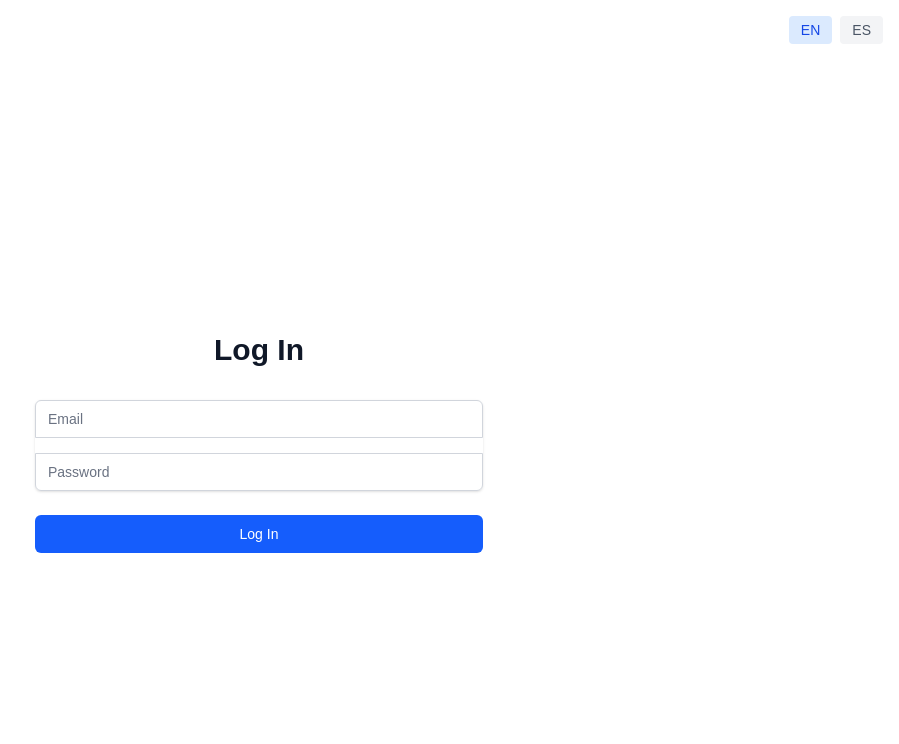
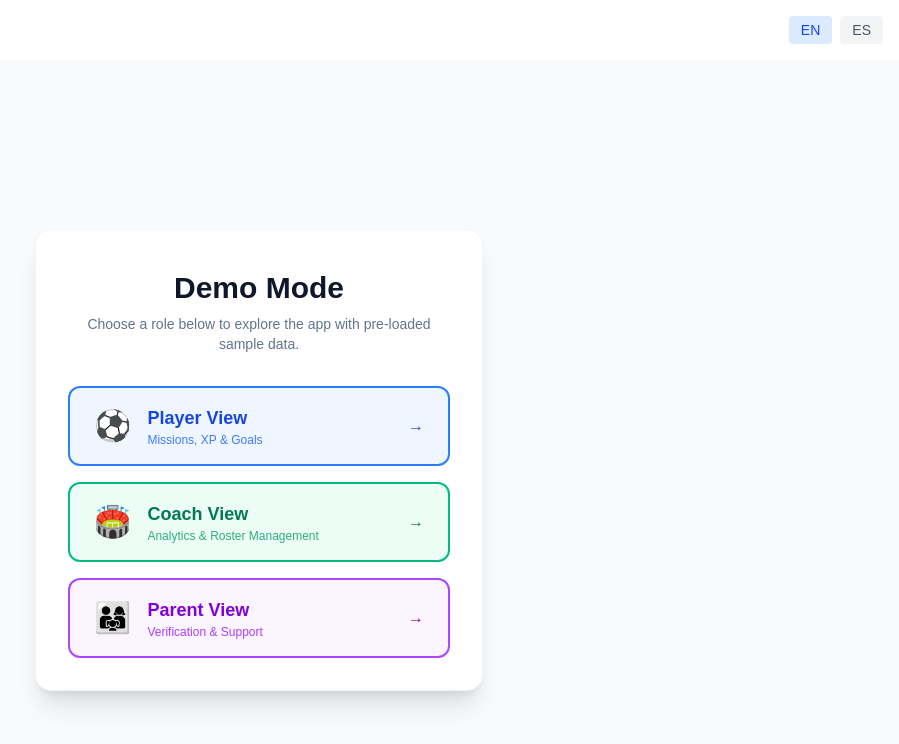
Before and after one commit to justinstarrclikevans-creator/843fc, a Next.js app: page /en/login in a window 1280 px wide. Shown: the top 744 px of the page, without its empty margins (381-1280 px from the left). Built offline with nearby package versions, Linux system fonts and the light colour scheme; no server answers.

Commit message:
feat: Add Demo Portal and seed data script

```diff
--- a/src/app/[locale]/login/page.tsx
+++ b/src/app/[locale]/login/page.tsx
@@ -1,104 +1,110 @@
 'use client';
 
 import { useState } from 'react';
-import { useTranslations, useLocale } from 'next-intl';
+import { useLocale } from 'next-intl';
 import { supabase } from '@/lib/supabaseClient';
 import { useRouter } from 'next/navigation';
 
 export default function LoginPage() {
-  const t = useTranslations('Auth');
   const locale = useLocale();
   const router = useRouter();
-  const [email, setEmail] = useState('');
-  const [password, setPassword] = useState('');
-  const [loading, setLoading] = useState(false);
+  const isEs = locale === 'es';
+  const [loadingRole, setLoadingRole] = useState<string | null>(null);
   const [error, setError] = useState<string | null>(null);
 
-  const handleLogin = async (e: React.FormEvent) => {
-    e.preventDefault();
-    setLoading(true);
+  const loginAs = async (role: 'player' | 'coach' | 'parent', email: string) => {
+    setLoadingRole(role);
     setError(null);
 
-    const { data, error } = await supabase.auth.signInWithPassword({
+    // In demo mode, we use the pre-seeded dummy accounts with a known password
+    const { error: signInError } = await supabase.auth.signInWithPassword({
       email,
-      password,
+      password: 'password123',
     });
 
-    if (error) {
-      const msg = error.message || '';
+    if (signInError) {
+      const msg = signInError.message || '';
       if (msg.toLowerCase().includes('load failed') || msg.toLowerCase().includes('failed to fetch')) {
         setError(
-          locale === 'es'
-            ? 'Error de conexión (Load failed). Es muy probable que tu proyecto en Supabase esté en PAUSA por inactividad. Inicia sesión en supabase.com y haz clic en "Restore Project".'
-            : 'Connection error (Load failed). Your Supabase project is likely PAUSED due to inactivity. Please log into supabase.com and click "Restore Project".'
+          isEs
+            ? 'Error de conexión. Tu proyecto en Supabase podría estar pausado.'
+            : 'Connection error. Your Supabase project might be paused.'
         );
       } else {
         setError(msg);
       }
-      setLoading(false);
+      setLoadingRole(null);
     } else {
       router.push(`/${locale}/dashboard`);
     }
   };
 
   return (
-    <div className="flex justify-center items-center flex-1 py-12 px-4 sm:px-6 lg:px-8">
-      <div className="max-w-md w-full space-y-8">
-        <div>
-          <h2 className="mt-6 text-center text-3xl font-extrabold text-gray-900">
-            {t('login')}
+    <div className="flex justify-center items-center flex-1 py-12 px-4 sm:px-6 lg:px-8 bg-slate-50 min-h-screen">
+      <div className="max-w-md w-full space-y-8 bg-white p-8 rounded-2xl shadow-xl border border-slate-100">
+        <div className="text-center">
+          <h2 className="mt-2 text-3xl font-extrabold text-slate-900">
+            {isEs ? 'Modo de Demostración' : 'Demo Mode'}
           </h2>
+          <p className="mt-2 text-sm text-slate-500">
+            {isEs
+              ? 'Elige un rol para explorar la aplicación con datos de prueba pre-cargados.'
+              : 'Choose a role below to explore the app with pre-loaded sample data.'}
+          </p>
         </div>
-        <form className="mt-8 space-y-6" onSubmit={handleLogin}>
-          <div className="rounded-md shadow-sm -space-y-px flex flex-col gap-4">
-            <div>
-              <label htmlFor="email-address" className="sr-only">
-                {t('email')}
-              </label>
-              <input
-                id="email-address"
-                name="email"
-                type="email"
-                required
-                className="appearance-none rounded-none relative block w-full px-3 py-2 border border-gray-300 placeholder-gray-500 text-gray-900 rounded-t-md focus:outline-none focus:ring-blue-500 focus:border-blue-500 focus:z-10 sm:text-sm"
-                placeholder={t('email')}
-                value={email}
-                onChange={(e) => setEmail(e.target.value)}
-              />
+
+        <div className="mt-8 space-y-4">
+          <button
+            onClick={() => loginAs('player', 'player_demo@843fc.com')}
+            disabled={loadingRole !== null}
+            className={`w-full flex items-center justify-between px-6 py-4 border-2 border-blue-500 rounded-xl text-blue-700 bg-blue-50 hover:bg-blue-100 transition ${loadingRole === 'player' ? 'opacity-70 animate-pulse' : ''}`}
+          >
+            <div className="flex items-center gap-4">
+              <span className="text-3xl">⚽</span>
+              <div className="text-left">
+                <p className="font-bold text-lg">{isEs ? 'Vista de Jugador' : 'Player View'}</p>
+                <p className="text-xs text-blue-600/80">{isEs ? 'Misiones, XP y Metas' : 'Missions, XP & Goals'}</p>
+              </div>
             </div>
-            <div>
-              <label htmlFor="password" className="sr-only">
-                {t('password')}
-              </label>
-              <input
-                id="password"
-                name="password"
-                type="password"
-                required
-                className="appearance-none rounded-none relative block w-full px-3 py-2 border border-gray-300 placeholder-gray-500 text-gray-900 rounded-b-md focus:outline-none focus:ring-blue-500 focus:border-blue-500 focus:z-10 sm:text-sm"
-                placeholder={t('password')}
-                value={password}
-                onChange={(e) => setPassword(e.target.value)}
-              />
+            <span>→</span>
+          </button>
+
+          <button
+            onClick={() => loginAs('coach', 'coach_demo@843fc.com')}
+            disabled={loadingRole !== null}
+            className={`w-full flex items-center justify-between px-6 py-4 border-2 border-emerald-500 rounded-xl text-emerald-700 bg-emerald-50 hover:bg-emerald-100 transition ${loadingRole === 'coach' ? 'opacity-70 animate-pulse' : ''}`}
+          >
+            <div className="flex items-center gap-4">
+              <span className="text-3xl">🏟️</span>
+              <div className="text-left">
+                <p className="font-bold text-lg">{isEs ? 'Vista de Entrenador' : 'Coach View'}</p>
+                <p className="text-xs text-emerald-600/80">{isEs ? 'Análisis y Gestión' : 'Analytics & Roster Management'}</p>
+              </div>
             </div>
+            <span>→</span>
+          </button>
+
+          <button
+            onClick={() => loginAs('parent', 'parent_demo@843fc.com')}
+            disabled={loadingRole !== null}
+            className={`w-full flex items-center justify-between px-6 py-4 border-2 border-purple-500 rounded-xl text-purple-700 bg-purple-50 hover:bg-purple-100 transition ${loadingRole === 'parent' ? 'opacity-70 animate-pulse' : ''}`}
+          >
+            <div className="flex items-center gap-4">
+              <span className="text-3xl">👨‍👩‍👧</span>
+              <div className="text-left">
+                <p className="font-bold text-lg">{isEs ? 'Vista de Padre/Madre' : 'Parent View'}</p>
+                <p className="text-xs text-purple-600/80">{isEs ? 'Verificación y Apoyo' : 'Verification & Support'}</p>
+              </div>
+            </div>
+            <span>→</span>
+          </button>
+        </div>
+
+        {error && (
+          <div className="mt-4 p-4 bg-red-50 rounded-lg text-red-600 text-sm text-center border border-red-200">
+            {error}
           </div>
-
-          {error && (
-            <div className="text-red-500 text-sm text-center">
-              {error}
-            </div>
-          )}
-
-          <div>
-            <button
-              type="submit"
-              disabled={loading}
-              className="group relative w-full flex justify-center py-2 px-4 border border-transparent text-sm font-medium rounded-md text-white bg-blue-600 hover:bg-blue-700 focus:outline-none focus:ring-2 focus:ring-offset-2 focus:ring-blue-500 disabled:bg-blue-400"
-            >
-              {loading ? '...' : t('login')}
-            </button>
-          </div>
-        </form>
+        )}
       </div>
     </div>
   );
--- a/src/app/[locale]/page.tsx
+++ b/src/app/[locale]/page.tsx
@@ -18,15 +18,9 @@ export default function HomePage() {
         <div className="flex gap-4 items-center flex-col sm:flex-row mt-8">
           <Link
             href={`/${locale}/login`}
-            className="rounded-full border border-solid border-transparent transition-colors flex items-center justify-center bg-blue-600 text-white gap-2 hover:bg-blue-700 text-sm sm:text-base h-10 sm:h-12 px-8"
+            className="rounded-full border border-solid border-transparent transition-colors flex items-center justify-center bg-blue-600 text-white gap-2 hover:bg-blue-700 text-lg font-bold sm:h-14 px-10 shadow-lg"
           >
-            {t('Auth.login')}
-          </Link>
-          <Link
-            href={`/${locale}/signup`}
-            className="rounded-full border border-solid border-gray-300 transition-colors flex items-center justify-center bg-white text-gray-900 gap-2 hover:bg-gray-100 text-sm sm:text-base h-10 sm:h-12 px-8"
-          >
-            {t('Auth.signup')}
+            {locale === 'es' ? '🚀 Entrar al Demo' : '🚀 Enter Demo Portal'}
           </Link>
         </div>
       </main>
--- /dev/null
+++ b/test_signup.js
@@ -0,0 +1,11 @@
+const { createClient } = require('@supabase/supabase-js');
+const supabase = createClient('https://uawiigtmxggzsnbfksqb.supabase.co', 'eyJhbGciOiJIUzI1NiIsInR5cCI6IkpXVCJ9.eyJpc3MiOiJzdXBhYmFzZSIsInJlZiI6InVhd2lpZ3RteGdnenNuYmZrc3FiIiwicm9sZSI6ImFub24iLCJpYXQiOjE3ODc4NDU4NzYsImV4cCI6MjEwMzQyMTg3Nn0.YRw63AwAbAx2UwzOVi95jVEl8CUx3xgACgaL3VQsVqs');
+
+async function test() {
+  const { data, error } = await supabase.auth.signUp({
+    email: 'test_demo_player@example.com',
+    password: 'password123'
+  });
+  console.log(data, error);
+}
+test();
```
Also changed, not shown: seed_demo.js (added, +143 -0 lines).
